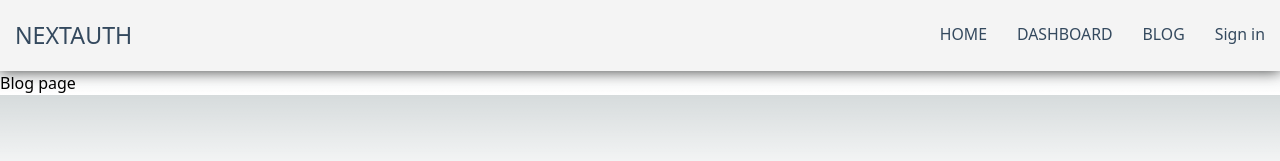
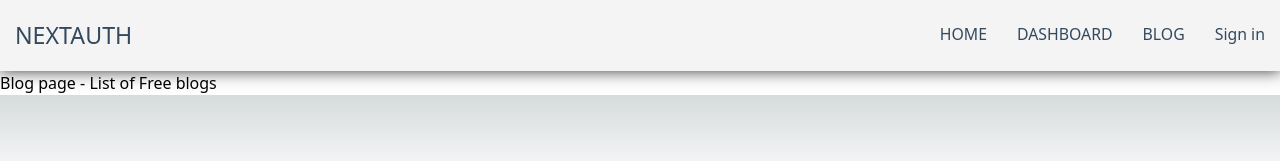
Before and after one commit to Techbite-sudo/next-auth, a Next.js app: page /blog in a window 1280 px wide. Shown: the top 161 px of the page. Built offline with nearby package versions, Linux system fonts and the light colour scheme; no server answers.

Commit message:
server side authentication

```diff
--- a/pages/blog.js
+++ b/pages/blog.js
@@ -1,7 +1,19 @@
-export default function Blog() {
+import { getSession } from "next-auth/react"
+
+export default function Blog({data}) {
     return (
       <div>
-          <h1>Blog page</h1>
+          <h1>Blog page - {data}</h1>
       </div>
     )
   }
+
+  export async function getServerSideProps(context){
+    const session = await getSession(context)
+    return{
+        props: {
+            data: session? 'List of 100 personalized blogs':'List of Free blogs',
+            session,
+        }
+    }
+}
```
